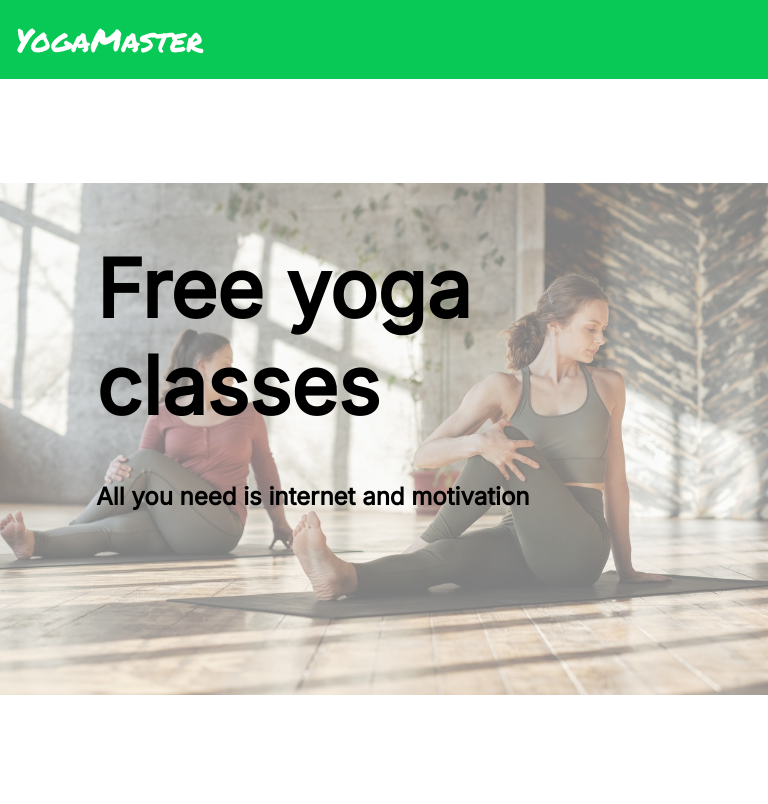
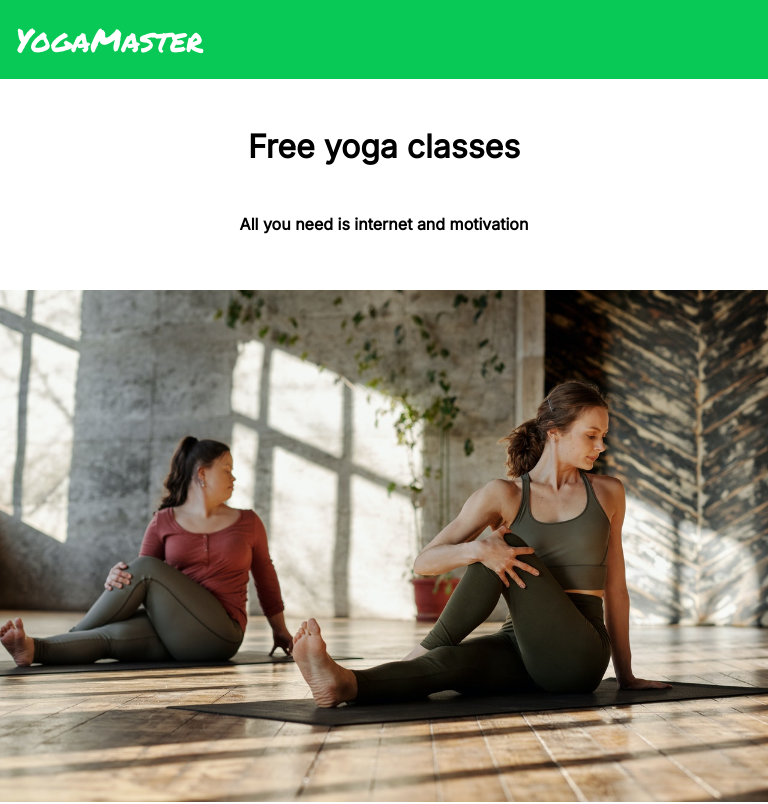
Before and after one commit to ArthurDeveloper/yoga-master, a React (Vite) app: page / in a window 768 px wide. Shown: the top 804 px of the page. Built offline with nearby package versions, Linux system fonts and the light colour scheme.

Commit message:
fix: Fixed responsivity in header and main image

```diff
--- a/src/App.css
+++ b/src/App.css
@@ -27,11 +27,6 @@ header {
 	transition-property: all;
 }
 
-.main-image:hover {
-	opacity: 100%;
-	background-size: 120%;
-}
-
 .title {
 	color: #000;
   	font-size: 5rem;
@@ -44,3 +39,37 @@ header {
   	font-weight: 600;
 	margin-top: 3rem;
 }
+
+@media (max-width: 768px) {
+	header {
+		position: relative;
+		left: 0;
+		display: flex;
+		flex-direction: column;
+		align-items: center;
+		padding: 0;
+		width: 100vw;
+		height: 100%;
+	}
+
+	.title {
+		font-size: 2rem;
+		text-align: center;
+	}
+
+	.subtitle {
+		font-size: 1rem;
+		text-align: center;
+	}
+
+	.main-image {
+		opacity: 1;
+	}
+}
+
+@media (min-width: 768px) {
+	.main-image:hover {
+		opacity: 100%;
+		background-size: 120%;
+	}
+}
--- a/src/App.jsx
+++ b/src/App.jsx
@@ -12,11 +12,11 @@ export default function App() {
 			<Topbar />
 
 			<main>
-				<div className="main-image" />
 				<header className="title-wrapper">
 					<h1 className="title">Free yoga classes</h1>
 					<h3 className="subtitle">All you need is internet and motivation</h3>
 				</header>
+				<div className="main-image" />
 
 				<AboutUs />
 				<Classes />
```
